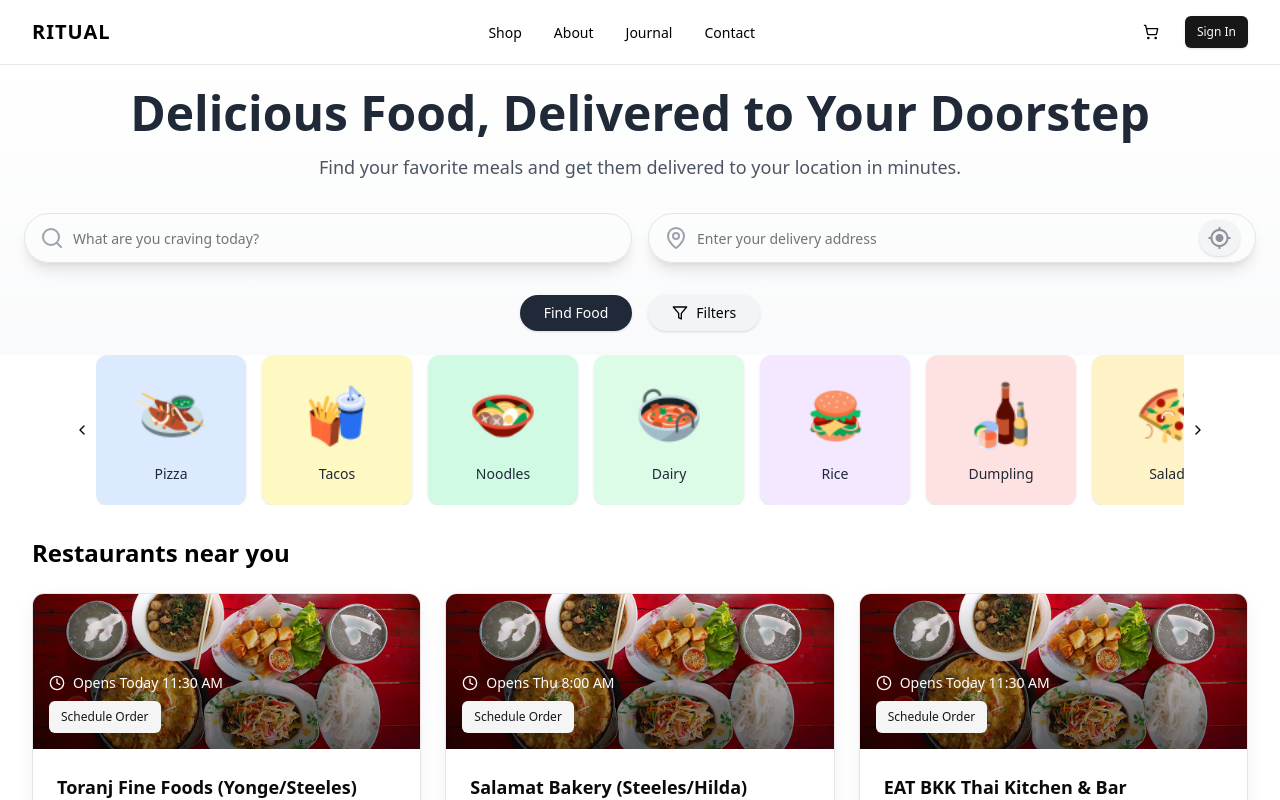
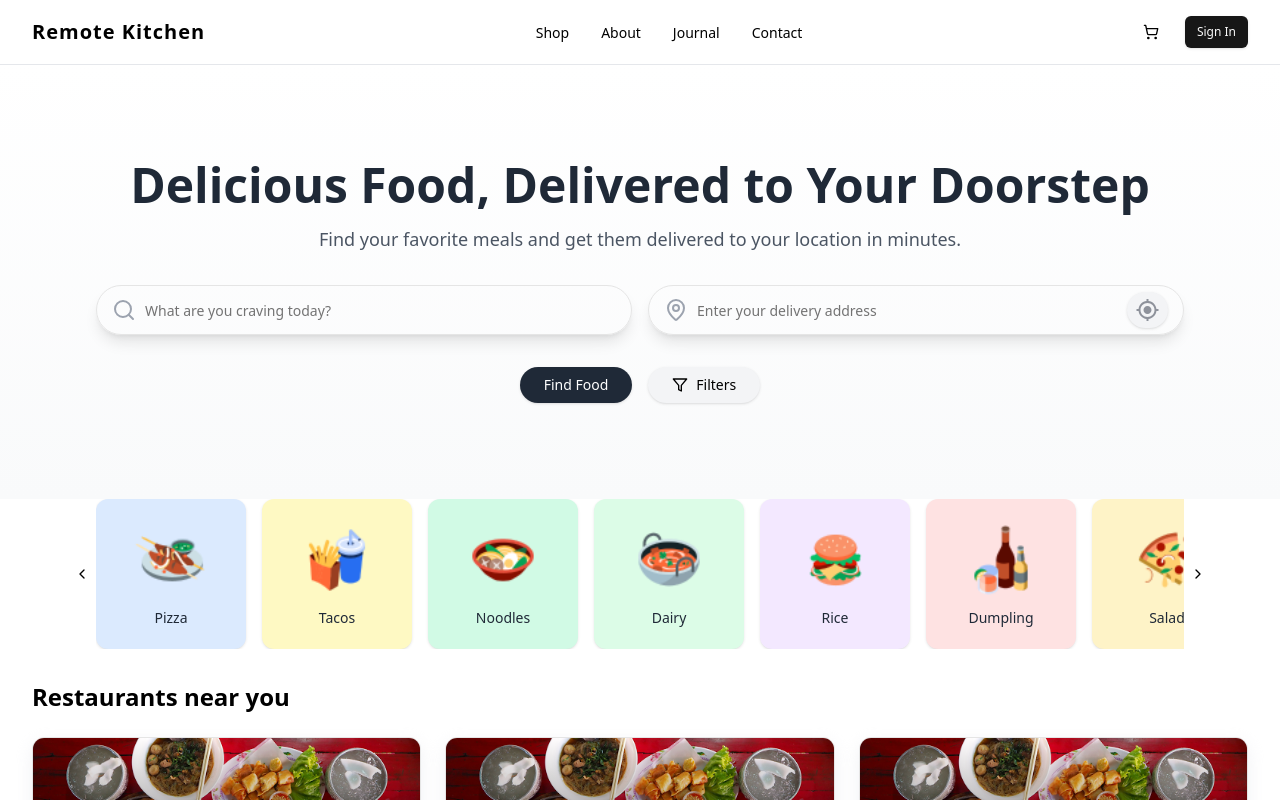
Before and after one commit to remotekitchen/remote-kitchen-redirect-to-do, a Next.js app: page / in a window 1280 px wide. Shown: the top 800 px of the page. Built offline with nearby package versions, Linux system fonts and the light colour scheme.

Commit message:
update whole application

```diff
--- a/src/app/(home)/components/HeroSection/HeroSection.tsx
+++ b/src/app/(home)/components/HeroSection/HeroSection.tsx
@@ -63,7 +63,7 @@ export default function HeroSection() {
   );
 
   return (
-    <div className="bg-gradient-to-b from-white to-gray-50 p-6 ">
+    <div className="bg-gradient-to-b from-white to-gray-50 md:!p-24 p-4 ">
       <div className="container mx-auto text-center">
         <h1 className="text-4xl font-bold text-gray-800 md:text-5xl">
           Delicious Food, Delivered to Your Doorstep
--- a/src/app/(home)/components/Navbar/Navbar.tsx
+++ b/src/app/(home)/components/Navbar/Navbar.tsx
@@ -66,7 +66,7 @@ export default function Navbar() {
                         href="/"
                         className="text-xl font-semibold tracking-wider hover:opacity-90"
                     >
-                        RITUAL
+                        Remote Kitchen
                     </Link>
                 </div>
 
```
